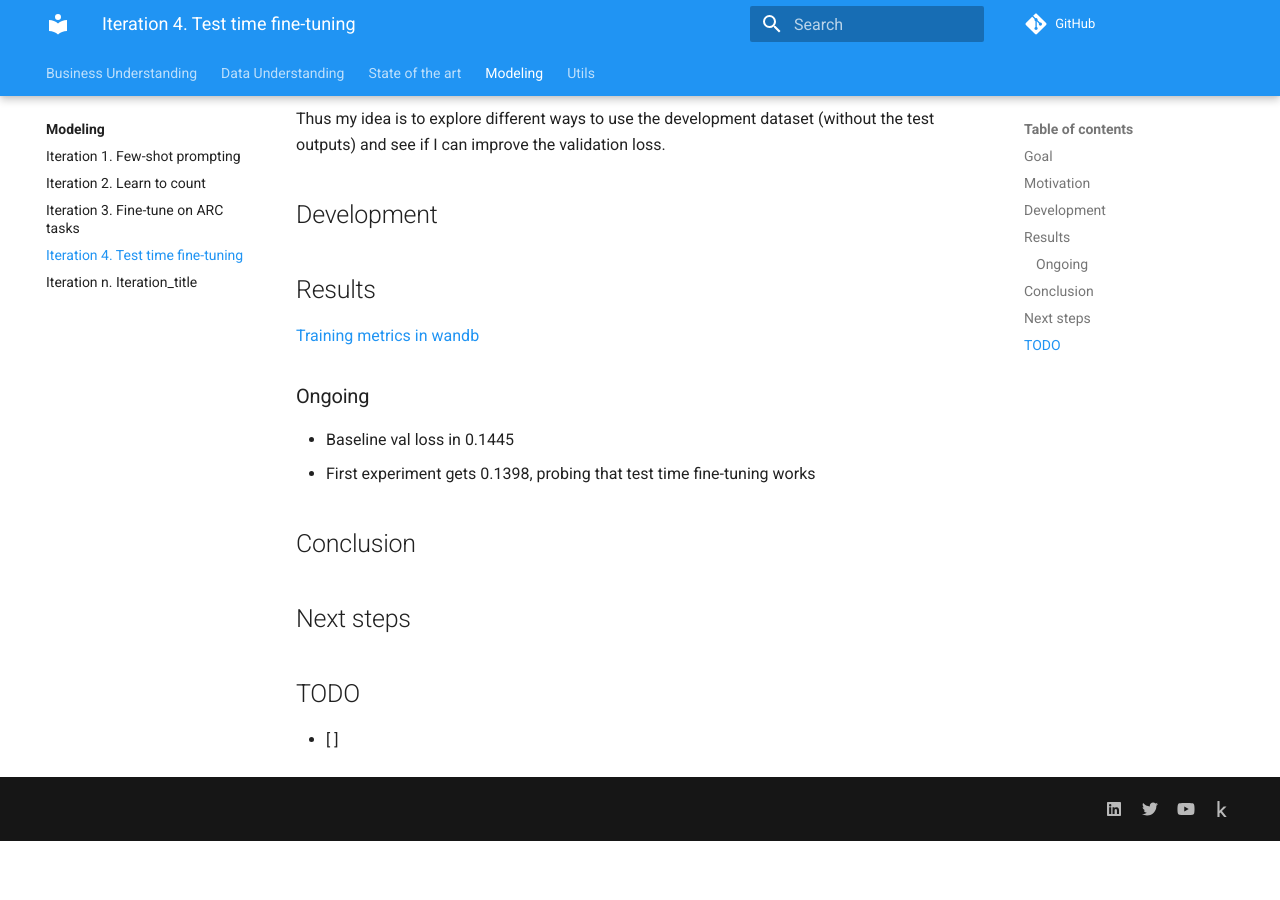
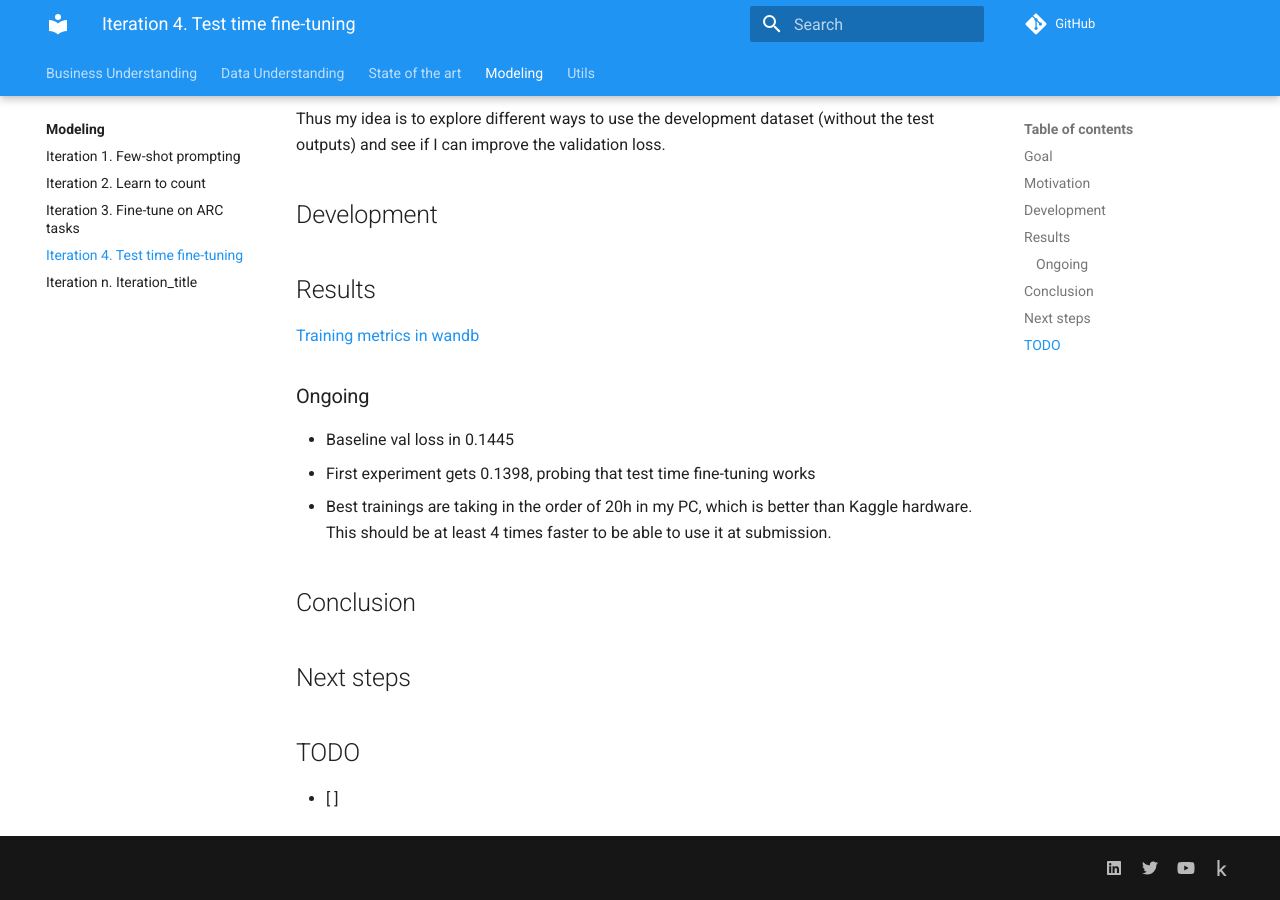
Before and after one commit to zhengjunyao-work/arc24, an MkDocs documentation site: the page built from docs/modeling/Iteration_04_test_time_fine-tuning.md, in a window 1280 px wide and 900 px high, scrolled down 633 px. Built offline with MkDocs 1.6.1 and Material for MkDocs 9.7.7, drawn with Linux system fonts in a browser that asks for light colours; comment, search, counter and statistics services are not loaded; before the commit the page ends 1474 px from its top, so only the background shows below that.

Commit message:
added some results

```diff
--- a/docs/modeling/Iteration_04_test_time_fine-tuning.md
+++ b/docs/modeling/Iteration_04_test_time_fine-tuning.md
@@ -37,6 +37,7 @@ see if I can improve the validation loss.
 
 - Baseline val loss in 0.1445
 - First experiment gets 0.1398, probing that test time fine-tuning works
+- Best trainings are taking in the order of 20h in my PC, which is better than Kaggle hardware. This should be at least 4 times faster to be able to use it at submission.
 
 ## Conclusion
 
```
